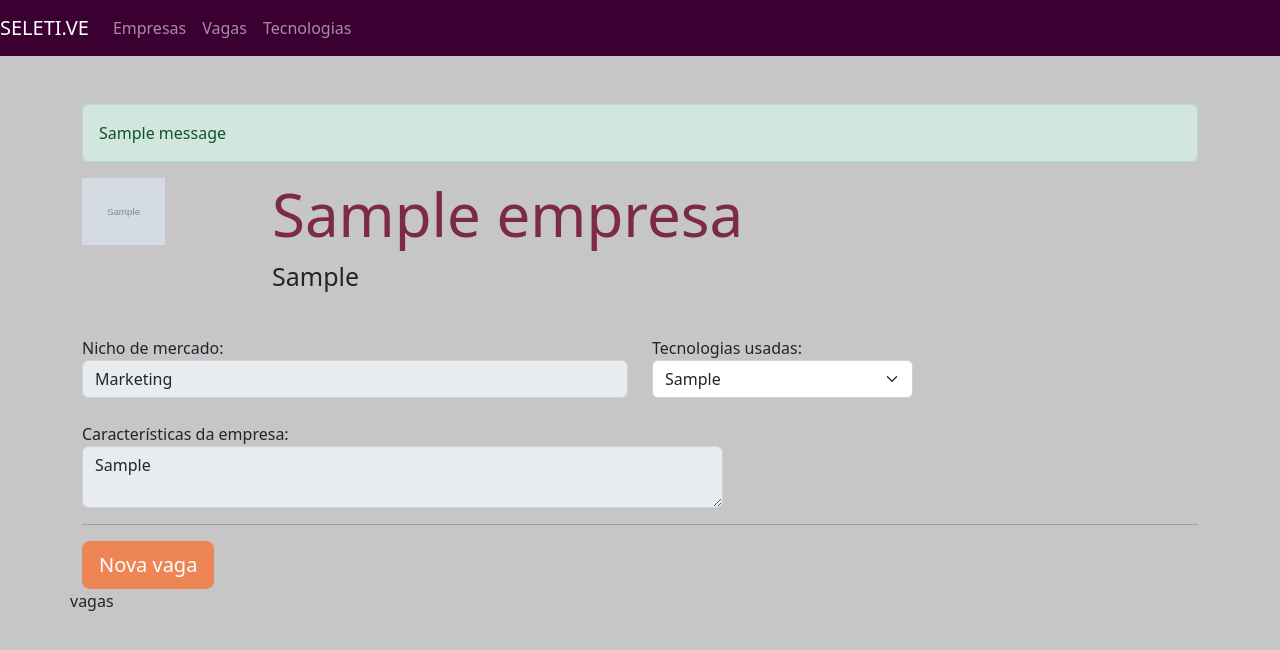
After one commit to luxu/seletive, a Django app: page /home/empresa/1 in a window 1280 px wide. The commit adds this page. Shown: the top 650 px of the page. Run offline with Django 4.2, Linux system fonts and the light colour scheme; tables that the repository leaves empty hold one stand-in row (values such as "Sample post"); grey boxes marked "Sample" are stand-in pictures; one stand-in notice (Sample message) is shown.

Commit message:
Adicionando a página de detalhes da empresa

```diff
--- /dev/null
+++ b/core/apps.py
@@ -0,0 +1,6 @@
+from django.apps import AppConfig
+
+
+class CoreConfig(AppConfig):
+    default_auto_field = "django.db.models.BigAutoField"
+    name = "core"
--- /dev/null
+++ b/core/urls.py
@@ -0,0 +1,7 @@
+from django.urls import path
+
+from . import views as v
+
+urlpatterns = [
+    path("", v.index, name="index")
+]
--- /dev/null
+++ b/core/views.py
@@ -0,0 +1,5 @@
+from django.shortcuts import render
+
+def index(request):
+    template_name = 'index.html'
+    return render(request, template_name)
--- a/empresa/models.py
+++ b/empresa/models.py
@@ -42,6 +42,10 @@ class Empresa(models.Model):
     def __str__(self):
         return self.nome
 
+    def qtd_vagas(self):
+        return Vagas.objects.filter(empresa__id=self.id).count()
+
+
 
 class Vagas(models.Model):
     choices_experiencia = (
--- a/empresa/urls.py
+++ b/empresa/urls.py
@@ -5,4 +5,5 @@ urlpatterns = [
     path('nova_empresa/', v.nova_empresa, name='nova_empresa'),
     path('empresas/', v.empresas, name='empresas'),
     path('excluir_empresa/<int:id>', v.excluir_empresa, name='excluir_empresa'),
+    path('empresa/<int:id>', v.empresa, name='empresa_unica'),
 ]
--- a/empresa/views.py
+++ b/empresa/views.py
@@ -1,11 +1,12 @@
 from django.contrib import messages
 from django.contrib.messages import constants
-from django.shortcuts import render, redirect
+from django.shortcuts import render, redirect, get_object_or_404
 
 from empresa.models import Tecnologias, Empresa
 
 
 def nova_empresa(request):
+    template_name = 'empresa/nova_empresa.html'
     if request.method == "GET":
         techs = Tecnologias.objects.all()
         context = {
@@ -47,15 +48,25 @@ def nova_empresa(request):
         empresa.save()
         messages.add_message(request, constants.SUCCESS, 'Empresa cadastrada com sucesso')
         return redirect('/home/nova_empresa')
-    template_name = 'empresa/nova_empresa.html'
     return render(request, template_name, context)
 
 
 def empresas(request):
+    technologias_filtrar = request.GET.get('tecnologias')
+    nome_filtar = request.GET.get('nome')
+    empresas = Empresa.objects.all()
+
+    if technologias_filtrar:
+        empresas = empresas.filter(tecnologias=technologias_filtrar)
+
+    if nome_filtar:
+        empresas = empresas.filter(nome__icontains=nome_filtar)
+
     template_name = 'empresa/empresa.html'
-    empresas = Empresa.objects.all()
+    tecnologias = Tecnologias.objects.all()
     context = {
-        'empresas': empresas
+        'empresas': empresas,
+        'tecnologias': tecnologias
     }
     return render(request, template_name, context)
 
@@ -65,3 +76,12 @@ def excluir_empresa(request, id):
     empresa.delete()
     messages.add_message(request, constants.SUCCESS, 'Empresa deletada com sucesso')
     return redirect('/home/empresas')
+
+
+def empresa(request, id):
+    empresa_unica = get_object_or_404(Empresa, id=id)
+    template_name = 'empresa/empresa_unica.html'
+    context = {
+        'empresa': empresa_unica
+    }
+    return render(request, template_name, context)
--- a/seletive/settings.py
+++ b/seletive/settings.py
@@ -20,6 +20,7 @@ INSTALLED_APPS = [
     #Lib
     'django_extensions',
     #app
+    'core',
     'empresa',
 
 ]
@@ -97,9 +98,6 @@ STATICFILES_DIRS = [BASE_DIR / "templates/static"]
 STATIC_ROOT = BASE_DIR / "staticfiles"
 STATICFILES_STORAGE = 'whitenoise.storage.CompressedManifestStaticFilesStorage'
 
-# STATICFILES_DIRS = (os.path.join(BASE_DIR, 'templates/static'),)
-# STATIC_ROOT = os.path.join('static')
-
 MEDIA_ROOT = os.path.join(BASE_DIR, 'media')
 MEDIA_URL = '/media/'
 
--- a/seletive/urls.py
+++ b/seletive/urls.py
@@ -1,7 +1,15 @@
 from django.contrib import admin
 from django.urls import path, include
+from django.conf import settings
+from django.conf.urls.static import static
 
 urlpatterns = [
     path("admin/", admin.site.urls),
+    path("", include('core.urls')),
     path("home/", include('empresa.urls')),
 ]
+
+urlpatterns += static(
+    settings.MEDIA_URL,
+    document_root=settings.MEDIA_ROOT,
+)
--- a/templates/base.html
+++ b/templates/base.html
@@ -4,17 +4,35 @@
   <head>
     <meta charset="utf-8">
     <meta name="viewport" content="width=device-width, initial-scale=1">
-    <title>{% block 'title' %}{% endblock%}</title>
+    <title>
+        Seletive
+        {% block 'title' %}{% endblock%}
+    </title>
     <link href="{% static 'css/base.css' %}" rel="stylesheet">
     <link href="https://cdn.jsdelivr.net/npm/bootstrap@5.2.2/dist/css/bootstrap.min.css" rel="stylesheet">
     {% block 'head' %}{% endblock%}
   </head>
   <body>
     <nav class="navbar navbar-expand-lg navbar-dark bg-nav">
-        <a class="navbar-brand" href="#">SELETI.VE</a>
-        <button class="navbar-toggler" type="button" data-toggle="collapse" data-target="#navbarNav" aria-controls="navbarNav" aria-expanded="false" aria-label="Toggle navigation">
+        <a class="navbar-brand" href="/">SELETI.VE</a>
+        <button class="navbar-toggler" type="button"
+                data-toggle="collapse" data-target="#navbarNav"
+                aria-controls="navbarNav" aria-expanded="false" aria-label="Toggle navigation">
             <span class="navbar-toggler-icon"></span>
         </button>
+        <div class="collapse navbar-collapse" id="navbarSupportedContent">
+            <ul class="navbar-nav mr-auto">
+              <li class="nav-item">
+                <a class="nav-link" href="{% url 'empresas' %}">Empresas</a>
+              </li>
+              <li class="nav-item">
+                <a class="nav-link" href="{% url 'empresas' %}">Vagas</a>
+              </li>
+              <li class="nav-item">
+                <a class="nav-link" href="{% url 'empresas' %}">Tecnologias</a>
+              </li>
+            </ul>
+        </div>
     </nav>
     {% block 'body' %}{% endblock%}
     <script src="https://cdn.jsdelivr.net/npm/bootstrap@5.2.2/dist/js/bootstrap.bundle.min.js"></script>
--- /dev/null
+++ b/templates/empresa/empresa_unica.html
@@ -0,0 +1,64 @@
+{% extends 'base.html' %}
+{% load static %}
+
+{% block 'title' %} | Detalhe Empresa{% endblock%}
+
+{% block 'head' %}
+    <link href="{% static 'css/empresa.css' %}" rel="stylesheet">
+{% endblock%}
+
+{% block 'body' %}
+    <br>
+    <div class="container">
+        {% if messages %}
+            {% for message in messages %}
+                <br>
+                <section class="alert {{message.tags}}">
+                    {{message}}
+                </section>
+            {% endfor %}
+        {% endif %}
+        <div class="row">
+            <div class="col-md-2">
+                <img width="50%" height="50%" src="{{empresa.logo.url}}">
+            </div>
+            <div class="col-md">
+                <h1 class="titulo">{{empresa.nome}}</h1>
+                <p class="paragrafo">{{empresa.endereco}}</p>
+            </div>
+        </div>
+        <br>
+        <div class="row">
+            <div class="col-md-6">
+                <label>Nicho de mercado:</label>
+                <input disabled type="text" class="form-control" value="{{ empresa.get_nicho_mercado_display }}">
+            </div>
+            <div class="col-md-3">
+                <label>Tecnologias usadas:</label>
+                <select class="form-select">
+                    {% for tech in empresa.tecnologias.all %}
+                           <option>{{ tech }}</option>
+                    {% endfor %}
+                </select>
+            </div>
+        </div>
+        <br>
+        <div class="row">
+            <div class="col-md-7">
+                <label>Características da empresa:</label>
+                <textarea disabled class="form-control">{{empresa.caracteristica_empresa}}</textarea>
+            </div>
+            <div class="col-md-3"></div>
+        </div>
+        <hr>
+        <a class="btn btn-lg btn-orange"
+           data-bs-toggle="modal"
+           data-bs-target="#exampleModal">Nova vaga</a>
+        <div class="row">vagas</div>
+    </div>
+    <br>
+    <br>
+
+{% include 'empresa/modal_nova_vaga.html' %}
+
+{% endblock %}
--- /dev/null
+++ b/templates/empresa/modal_nova_vaga.html
@@ -0,0 +1,97 @@
+<div class="modal fade modal-lg" id="exampleModal" tabindex="-1" aria-labelledby="exampleModalLabel" aria-hidden="true">
+    <div class="modal-dialog">
+        <div class="modal-content">
+            <div class="modal-header">
+                <h5 style="font-size: 30px" class="modal-title titulo" id="exampleModalLabel">Nova vaga</h5>
+                <button type="button" class="btn-close" data-bs-dismiss="modal" aria-label="Close"></button>
+            </div>
+            <div class="modal-body">
+                <form action="" method="POST">
+                    <div class="row">
+                        <div class="col-md">
+                            <label>Título:</label>
+                            <input type="text" name="titulo" class="form-control"
+                                   placeholder="Digite o título da vaga...">
+                        </div>
+
+                        <div class="col-md">
+                            <label>Email:</label>
+                            <input type="email" name="email" class="form-control" placeholder="email@email.com.br">
+                        </div>
+
+                    </div>
+                    <br>
+                    <div class="row">
+                        <div class="col-md">
+                            <label>Tecnologias que já domino:</label>
+                            <select name="tecnologias_domina" class="form-select" multiple>
+                                {% for tech in tecnologias %}
+                                <option value="{{tech.id}}">{{tech}}</option>
+                                {% endfor %}
+
+                            </select>
+                        </div>
+
+                        <div class="col-md">
+                            <label>Tecnologias que não domino:</label>
+                            <select name="tecnologias_nao_domina" class="form-select" multiple>
+                                {% for tech in tecnologias %}
+                                <option value="{{tech.id}}">{{tech}}</option>
+                                {% endfor %}
+
+                            </select>
+                        </div>
+
+                    </div>
+                    <br>
+                    <div class="row">
+                        <div class="col-md">
+                            <label>Nível de experiência:</label>
+                            <select name="experiencia" class="form-select">
+                                <option value="J">Júnior</option>
+                                <option value="P">Pleno</option>
+                                <option value="S">Sênior</option>
+                            </select>
+                        </div>
+
+                        <div class="col-md">
+                            <label>Data final:</label>
+                            <input type="date" class="form-control" name="data_final">
+
+                        </div>
+
+                    </div>
+                    <br>
+                    <div class="row">
+                        <div class="col-md">
+                            <label>Empresa:</label>
+                            <select name="empresa" class="form-select">
+
+                            </select>
+                        </div>
+
+                    </div>
+
+                    <br>
+                    <div class="row">
+                        <div class="col-md">
+                            <label>Status:</label>
+                            <select name="status" class="form-select">
+                                <option value="I">Interesse</option>
+                                <option value="C">Currículo enviado</option>
+                                <option value="E">Entrevista</option>
+                                <option value="D">Desafio técnico</option>
+                                <option value="F">Finalizado</option>
+                            </select>
+                        </div>
+
+                    </div>
+                    <br>
+                    <input type="submit" value="Nova empresa" class="btn btn-lg btn-orange">
+
+                </form>
+            </div>
+
+        </div>
+    </div>
+</div>
--- a/templates/empresa/nova_empresa.html
+++ b/templates/empresa/nova_empresa.html
@@ -1,6 +1,8 @@
 {% extends "base.html" %}
 
 {% load static %}
+
+{% block 'title' %} | Nova Empresa {% endblock%}
 
 {% block 'head' %}
     <link href="{% static 'css/nova_empresa.css' %}" rel="stylesheet">
--- /dev/null
+++ b/templates/static/css/empresa.css
@@ -0,0 +1,13 @@
+.titulo {
+    color: #7D2948;
+    font-size: 60px;
+}
+
+.paragrafo {
+    font-size: 25px;
+}
+
+.btn-orange {
+    background-color: #ED8554;
+    color: white;
+}
```
Also changed, not shown: templates/empresa/empresa.html (+16 -4 lines), templates/index.html (added, +14 -0 lines), core/__init__.py (added), core/migrations/__init__.py (added), templates/static/img/flag_green.png (added), templates/static/img/flag_red.png (added).
